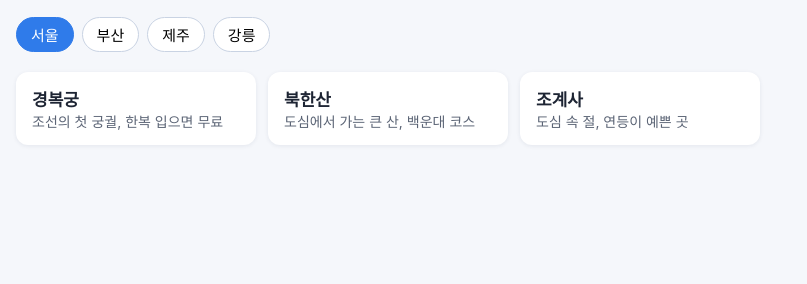
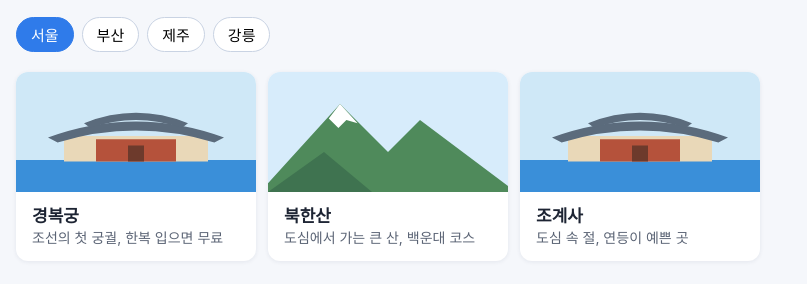
Before and after one commit to studydev/weekend-places, a plain HTML site: page index.html in a window 1280 px wide. Shown: the part 90-374 px from the top of the page, without its empty margins (0-807 px from the left). Drawn offline with Linux system fonts and the light colour scheme.

Commit message:
장소마다 사진 카드 (#3) (#6)
Co-authored-by: studydev <5790864+studydev@users.noreply.github.com>

```diff
--- a/app.js
+++ b/app.js
@@ -6,7 +6,7 @@ let places = [];
 function show(region) {
   for (const b of regionsEl.querySelectorAll('button')) b.setAttribute('aria-pressed', String(b.dataset.region === region));
   const list = places.filter(p => p.region === region);
-  cardsEl.innerHTML = list.map(p => `<li><b>${p.name}</b><span>${p.desc}</span></li>`).join('');
+  cardsEl.innerHTML = list.map(p => `<li><img src="images/${p.kind}.svg" alt=""><b>${p.name}</b><span>${p.desc}</span></li>`).join('');
 }
 
 fetch('data/places.json')
--- a/style.css
+++ b/style.css
@@ -9,3 +9,5 @@ header p { margin: 4px 0 0; color: #5b6475; }
 #cards li { background: #fff; border-radius: 12px; padding: 14px 16px; box-shadow: 0 1px 4px rgba(20, 40, 80, .08); }
 #cards b { display: block; font-size: 17px; }
 #cards span { color: #5b6475; font-size: 14px; }
+#cards li { overflow: hidden; padding-top: 0; }
+#cards img { display: block; width: calc(100% + 32px); margin: 0 -16px 10px; aspect-ratio: 2 / 1; object-fit: cover; }
```
